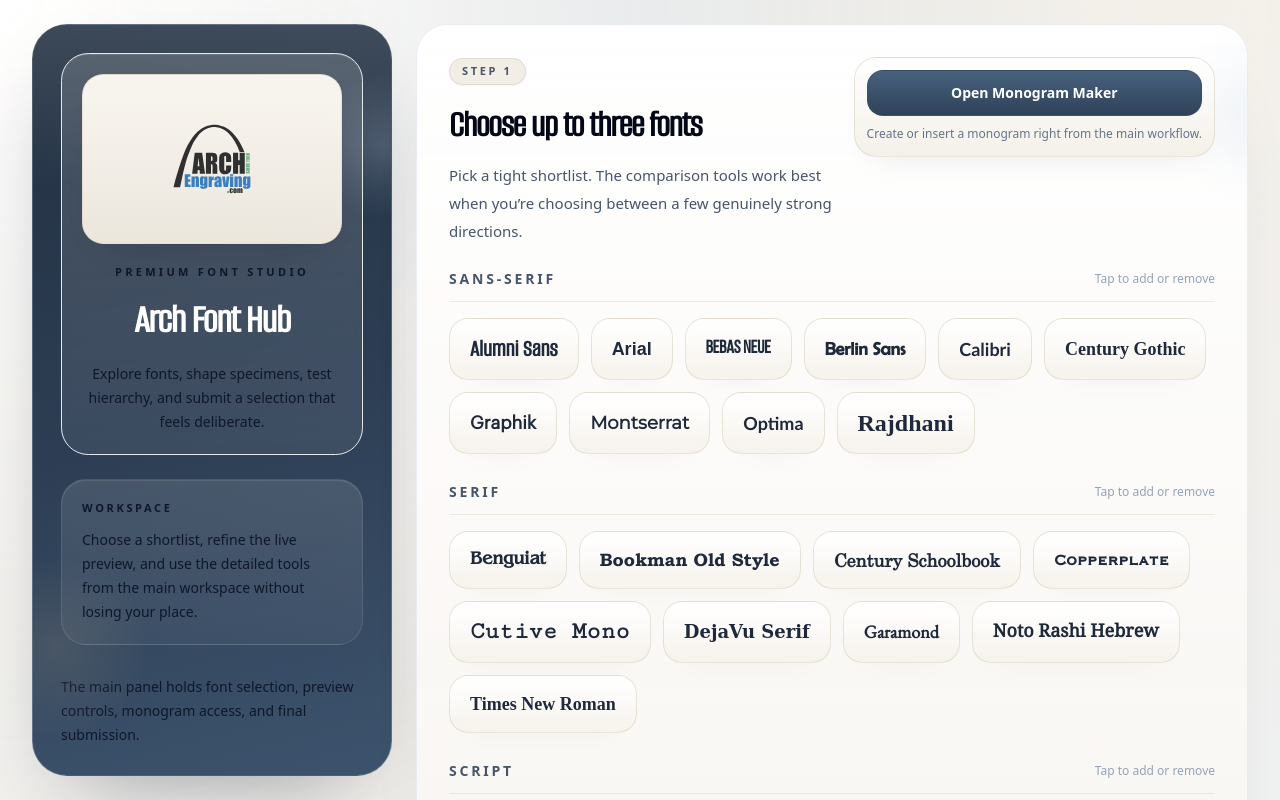
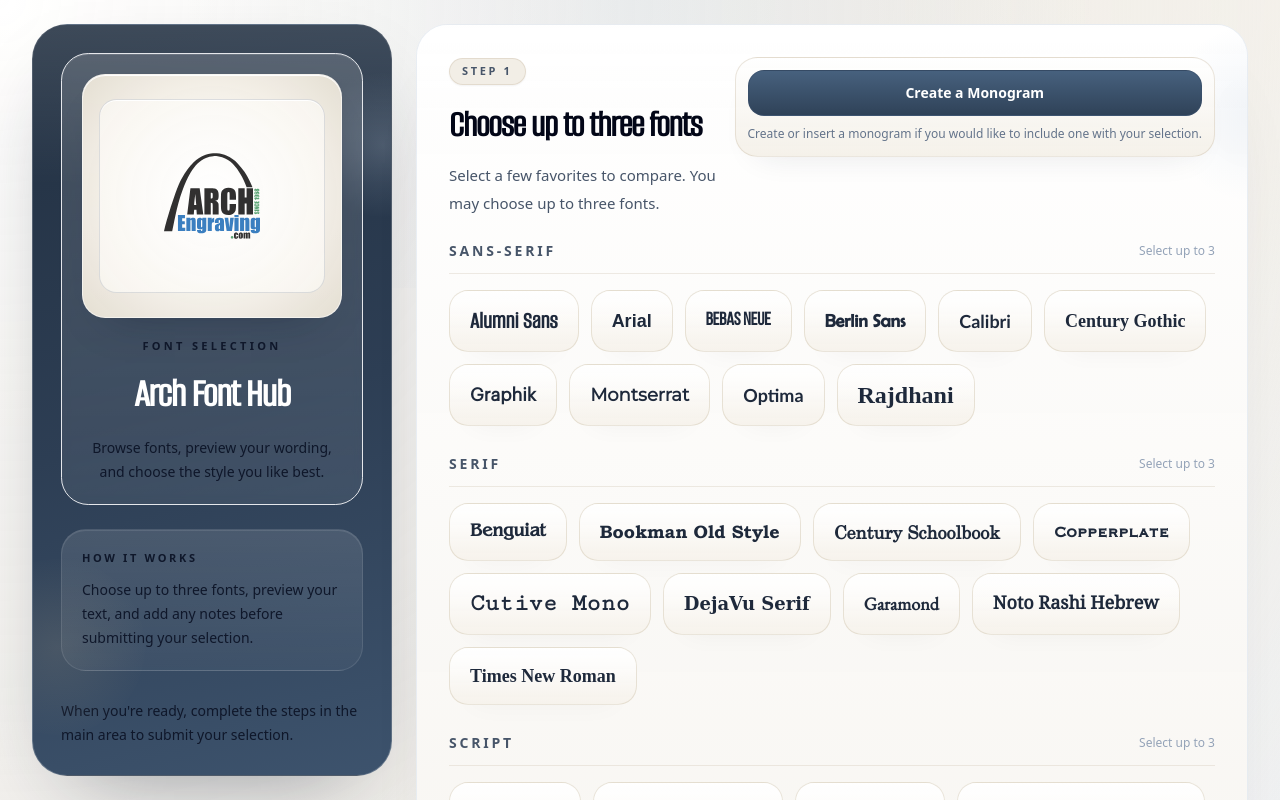
Before and after one commit to Arch-Tom/archfonthub, a React (Vite) app: page / in a window 1280 px wide. Shown: the top 800 px of the page. Built offline with nearby package versions, Linux system fonts and the light colour scheme; a web font is replaced by a local one.

Commit message:
Improve logo contrast and customer-facing copy

```diff
--- a/src/App.jsx
+++ b/src/App.jsx
@@ -480,23 +480,25 @@ const App = () => {
               </div>
 
               <div className="relative rounded-[1.7rem] border border-white/12 bg-[linear-gradient(180deg,rgba(255,255,255,0.16),rgba(255,255,255,0.07))] p-5 shadow-[inset_0_1px_0_rgba(255,255,255,0.12)] backdrop-blur-sm">
-                <div className="rounded-[1.35rem] border border-[rgba(204,191,165,0.34)] bg-[linear-gradient(180deg,rgba(252,249,243,0.98),rgba(243,237,226,0.96))] px-4 py-5 shadow-[0_18px_34px_-28px_rgba(15,23,42,0.35)]">
-                  <img src="/images/Arch Vector Logo.svg" alt="Arch Font Hub Logo" className="mx-auto h-28 w-28 object-contain sm:h-32 sm:w-32" />
+                <div className="rounded-[1.45rem] border border-white/55 bg-[radial-gradient(circle_at_center,rgba(255,255,255,1),rgba(248,244,236,0.98)_58%,rgba(235,228,215,0.96)_100%)] px-4 py-6 shadow-[0_22px_42px_-28px_rgba(15,23,42,0.38),inset_0_1px_0_rgba(255,255,255,0.95)]">
+                  <div className="rounded-[1.1rem] border border-[rgba(58,79,106,0.16)] bg-[radial-gradient(circle_at_center,rgba(255,255,255,0.98),rgba(248,245,239,0.94))] px-3 py-4 shadow-[inset_0_1px_0_rgba(255,255,255,0.95)]">
+                    <img src="/images/Arch Vector Logo.svg" alt="Arch Font Hub Logo" className="mx-auto h-36 w-36 object-contain drop-shadow-[0_6px_12px_rgba(255,255,255,0.38)] sm:h-40 sm:w-40" />
+                  </div>
                 </div>
                 <div className="mt-5 text-center">
-                  <div className="text-[11px] font-semibold uppercase tracking-[0.3em] text-slate-200/72">Premium Font Studio</div>
+                  <div className="text-[11px] font-semibold uppercase tracking-[0.3em] text-slate-200/72">Font Selection</div>
                   <h1 className="mt-2 text-[2.55rem] font-bold tracking-tight text-white" style={{ fontFamily: 'Alumni Sans Regular' }}>Arch Font Hub</h1>
-                  <p className="mt-3 text-sm leading-6 text-slate-200/82">Explore fonts, shape specimens, test hierarchy, and submit a selection that feels deliberate.</p>
+                  <p className="mt-3 text-sm leading-6 text-slate-200/82">Browse fonts, preview your wording, and choose the style you like best.</p>
                 </div>
               </div>
 
               <div className="relative mt-6 rounded-[1.55rem] border border-white/10 bg-[linear-gradient(180deg,rgba(255,255,255,0.12),rgba(255,255,255,0.04))] p-5 shadow-[inset_0_1px_0_rgba(255,255,255,0.1)]">
-                <div className="text-[11px] font-semibold uppercase tracking-[0.24em] text-slate-200/72">Workspace</div>
-                <p className="mt-3 text-sm leading-6 text-slate-100/88">Choose a shortlist, refine the live preview, and use the detailed tools from the main workspace without losing your place.</p>
+                <div className="text-[11px] font-semibold uppercase tracking-[0.24em] text-slate-200/72">How It Works</div>
+                <p className="mt-3 text-sm leading-6 text-slate-100/88">Choose up to three fonts, preview your text, and add any notes before submitting your selection.</p>
               </div>
 
               <div className="mt-auto pt-5 text-sm leading-6 text-slate-200/82">
-                The main panel holds font selection, preview controls, monogram access, and final submission.
+                When you're ready, complete the steps in the main area to submit your selection.
               </div>
             </div>
           </aside>
@@ -506,7 +508,7 @@ const App = () => {
               <div className="fixed inset-0 z-30 flex items-center justify-center bg-slate-900/60 backdrop-blur-sm">
                 <div className="rounded-[2rem] border border-slate-200/85 bg-[linear-gradient(180deg,rgba(255,255,255,0.99),rgba(248,246,242,0.97))] p-10 text-center shadow-[0_34px_90px_-44px_rgba(15,23,42,0.18)]">
                   <h2 className="text-4xl font-bold text-slate-900" style={{ fontFamily: 'Alumni Sans Regular' }}>Submission Complete</h2>
-                  <p className="mt-4 text-lg text-slate-600">Thank you for your submission. You may now close this window.</p>
+                  <p className="mt-4 text-lg text-slate-600">Thank you for your selection. You may now close this window.</p>
                 </div>
               </div>
             )}
@@ -515,7 +517,7 @@ const App = () => {
               <SectionShell
                 eyebrow="Step 1"
                 title="Choose up to three fonts"
-                description="Pick a tight shortlist. The comparison tools work best when you’re choosing between a few genuinely strong directions."
+                description="Select a few favorites to compare. You may choose up to three fonts."
                 action={
                   <div className="rounded-[1.4rem] border border-[rgba(197,184,161,0.35)] bg-[linear-gradient(180deg,rgba(255,255,255,0.96),rgba(244,240,232,0.94))] p-3 shadow-[0_18px_34px_-24px_rgba(26,38,54,0.14)]">
                     <button
@@ -523,9 +525,9 @@ const App = () => {
                       onClick={() => setShowMonogramMaker(true)}
                       type="button"
                     >
-                      Open Monogram Maker
+                      Create a Monogram
                     </button>
-                    <p className="mt-2 text-xs leading-5 text-slate-500">Create or insert a monogram right from the main workflow.</p>
+                    <p className="mt-2 text-xs leading-5 text-slate-500">Create or insert a monogram if you would like to include one with your selection.</p>
                   </div>
                 }
               >
@@ -534,7 +536,7 @@ const App = () => {
                     <div key={category}>
                       <div className="mb-4 flex items-center justify-between gap-4 border-b border-[rgba(197,184,161,0.28)] pb-3">
                         <h3 className="text-sm font-semibold uppercase tracking-[0.2em] text-slate-600">{category}</h3>
-                        <span className="text-xs font-medium text-slate-400">Tap to add or remove</span>
+                        <span className="text-xs font-medium text-slate-400">Select up to 3</span>
                       </div>
                       <div className="flex flex-wrap gap-3">
                         {fonts.map((font) => {
@@ -555,7 +557,7 @@ const App = () => {
                 </div>
               </SectionShell>
 
-              <SectionShell eyebrow="Step 2" title="Enter your preview text" description="Use real wording from the order whenever possible. Multiple lines are perfect for testing size hierarchy, spacing, and mixed-font layouts." action={<div className="flex flex-wrap items-center justify-end gap-2"><button onClick={() => setShowHebrewPalette(true)} className="rounded-xl border border-[rgba(205,193,170,0.4)] bg-[linear-gradient(180deg,rgba(255,255,255,0.96),rgba(245,241,234,0.94))] px-4 py-2 text-sm font-semibold text-slate-700 transition-all hover:-translate-y-px hover:bg-white" type="button">Hebrew</button><button onClick={() => setShowAccentPalette(true)} className="rounded-xl border border-[rgba(205,193,170,0.4)] bg-[linear-gradient(180deg,rgba(255,255,255,0.96),rgba(245,241,234,0.94))] px-4 py-2 text-sm font-semibold text-slate-700 transition-all hover:-translate-y-px hover:bg-white" type="button">Accents</button><button onClick={() => setShowGlyphPalette(true)} className="rounded-xl border border-[rgba(205,193,170,0.4)] bg-[linear-gradient(180deg,rgba(255,255,255,0.96),rgba(245,241,234,0.94))] px-4 py-2 text-sm font-semibold text-slate-700 transition-all hover:-translate-y-px hover:bg-white" type="button">Symbols</button></div>}>
+              <SectionShell eyebrow="Step 2" title="Enter your preview text" description="Enter the wording you would like to preview. Multiple lines work well for names, titles, and message layouts." action={<div className="flex flex-wrap items-center justify-end gap-2"><button onClick={() => setShowHebrewPalette(true)} className="rounded-xl border border-[rgba(205,193,170,0.4)] bg-[linear-gradient(180deg,rgba(255,255,255,0.96),rgba(245,241,234,0.94))] px-4 py-2 text-sm font-semibold text-slate-700 transition-all hover:-translate-y-px hover:bg-white" type="button">Hebrew</button><button onClick={() => setShowAccentPalette(true)} className="rounded-xl border border-[rgba(205,193,170,0.4)] bg-[linear-gradient(180deg,rgba(255,255,255,0.96),rgba(245,241,234,0.94))] px-4 py-2 text-sm font-semibold text-slate-700 transition-all hover:-translate-y-px hover:bg-white" type="button">Accents</button><button onClick={() => setShowGlyphPalette(true)} className="rounded-xl border border-[rgba(205,193,170,0.4)] bg-[linear-gradient(180deg,rgba(255,255,255,0.96),rgba(245,241,234,0.94))] px-4 py-2 text-sm font-semibold text-slate-700 transition-all hover:-translate-y-px hover:bg-white" type="button">Symbols</button></div>}>
                 <div className="rounded-[1.55rem] border border-[rgba(205,193,170,0.34)] bg-[linear-gradient(180deg,rgba(255,255,255,0.95),rgba(245,242,236,0.92))] p-4 shadow-[inset_0_1px_0_rgba(255,255,255,0.82)] sm:p-5">
                   <textarea ref={customTextRef} value={customText} onChange={(e) => setCustomText(e.target.value)} placeholder={DEFAULT_TEXT_PLACEHOLDER} dir="auto" className="min-h-[230px] w-full rounded-[1.3rem] border border-[rgba(197,184,161,0.34)] bg-[linear-gradient(180deg,rgba(255,255,255,0.995),rgba(250,247,242,0.985))] px-5 py-4 text-xl text-slate-900 shadow-[inset_0_2px_7px_rgba(15,23,42,0.03)] transition-all placeholder:text-stone-400 focus:border-[rgba(83,103,130,0.45)] focus:outline-none focus:ring-2 focus:ring-[rgba(126,151,180,0.18)]" />
                 </div>
@@ -563,8 +565,8 @@ const App = () => {
 
               <LivePreviewSection monogramInfo={monogramInfo} combinedText={combinedText} hebrewRegex={hebrewRegex} hasStandardSelection={hasStandardSelection} previewLines={previewLines} openPreviewLineIndex={openPreviewLineIndex} setOpenPreviewLineIndex={setOpenPreviewLineIndex} selectedFonts={selectedFonts} getFontOptionByName={getFontOptionByName} getDefaultStyleKey={getDefaultStyleKey} getSortedStyleKeys={getSortedStyleKeys} fontSize={fontSize} lineSpacing={lineSpacing} textAlign={textAlign} setTextAlign={setTextAlign} handleFontSizeChange={handleFontSizeChange} handleLineSpacingChange={handleLineSpacingChange} handleApplyFontToActiveLine={handleApplyFontToActiveLine} handleLineStyleChange={handleLineStyleChange} handleLineFontSizeOverrideChange={handleLineFontSizeOverrideChange} AlignIcon={AlignIcon} />
 
-              <SectionShell eyebrow="Step 3" title="Notes for the designer" description="Use this for special instructions, preferred alternatives, hierarchy notes, or anything that should travel with the submission.">
-                <textarea className="min-h-[160px] w-full rounded-[1.3rem] border border-[rgba(197,184,161,0.34)] bg-[linear-gradient(180deg,rgba(255,255,255,0.995),rgba(250,247,242,0.985))] px-5 py-4 text-lg text-slate-900 shadow-[inset_0_2px_7px_rgba(15,23,42,0.03)] transition-all placeholder:text-stone-400 focus:border-[rgba(83,103,130,0.45)] focus:outline-none focus:ring-2 focus:ring-[rgba(126,151,180,0.18)]" value={customerNotes} onChange={(e) => setCustomerNotes(e.target.value)} placeholder="e.g., Please use Gotham if available, keep the first line more prominent, and make sure the accented characters match the proof style." />
+              <SectionShell eyebrow="Step 3" title="Additional Notes" description="Add any preferences or special instructions you would like us to consider with your selection.">
+                <textarea className="min-h-[160px] w-full rounded-[1.3rem] border border-[rgba(197,184,161,0.34)] bg-[linear-gradient(180deg,rgba(255,255,255,0.995),rgba(250,247,242,0.985))] px-5 py-4 text-lg text-slate-900 shadow-[inset_0_2px_7px_rgba(15,23,42,0.03)] transition-all placeholder:text-stone-400 focus:border-[rgba(83,103,130,0.45)] focus:outline-none focus:ring-2 focus:ring-[rgba(126,151,180,0.18)]" value={customerNotes} onChange={(e) => setCustomerNotes(e.target.value)} placeholder="e.g., Make the first line more prominent, keep the layout centered, or match the style shown on my proof." />
               </SectionShell>
 
               <div className="flex justify-end pt-1">
```
